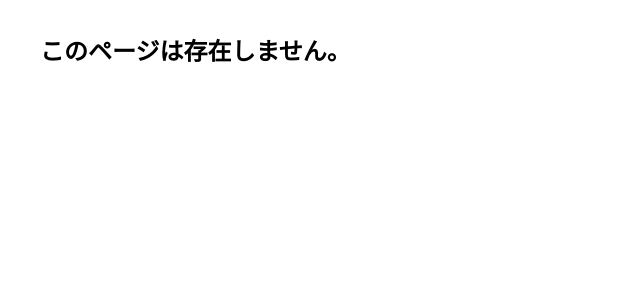
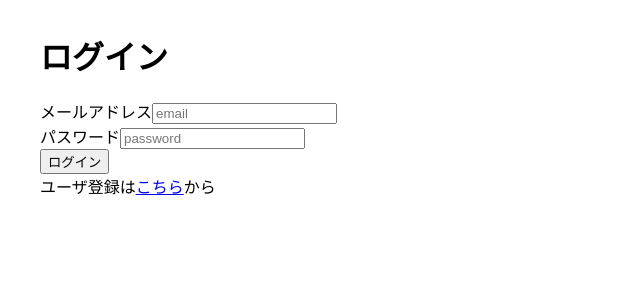
Before and after one commit to lil-program/InstaClothes, a React (Vite) app in the folder front/: page /login in a window 1280 px wide. Shown: the top 300 px of the page, without its empty margins (0-640 px from the left). Built offline with nearby package versions, Linux system fonts and the light colour scheme; no server answers.

Commit message:
login画面実装、tokenゲット

```diff
--- a/front/src/App.jsx
+++ b/front/src/App.jsx
@@ -3,10 +3,11 @@ import axios from "axios";
 import { useEffect, useState } from "react";
 import { Route, Routes } from 'react-router-dom';
 
-import SignUp from './SignUp';
+import SignUp from './pages/SignUp';
 import { AuthProvider } from './context/AuthContext';
 import NoMatch from './routes/NoMatch';
 import { Home } from './pages/Home';
+import { Login } from './pages/Login';
 
 // import { BrowserRouter, Link, Switch, Route } from "react-router-dom";
 
@@ -23,7 +24,7 @@ function App() {
       <div style={{ margin: '2em' }}>
           <Routes>
             <Route path="/signup" element={<SignUp />} />
-            {/* <Route path="/login" element={<Login />} /> */}
+            <Route path="/login" element={<Login />} />
             <Route path="/home" element={<Home />} />
             <Route path="*" element={<NoMatch />} />
           </Routes>
--- a/front/src/SignUp.jsx
+++ /dev/null
@@ -1,41 +0,0 @@
-import { useRef } from 'react';
-import { createUserWithEmailAndPassword } from "firebase/auth";
-
-import { auth } from "./FirebaseConfig";
-
-const SignUp = () => {
-
-  const emailRef = useRef(null);
-  const emailPassword = useRef(null);
-  const handleSubmit = (event) => {
-    event.preventDefault();
-    const { email, password } = event.target.elements;
-    createUserWithEmailAndPassword(auth, email.value, password.value);
-  };
-
-  return (
-    <div>
-      <h1>ユーザ登録</h1>
-      <form onSubmit={handleSubmit}>
-        <div>
-          <label>メールアドレス</label>
-          <input name="email" type="email" placeholder="email" ref={emailRef} />
-        </div>
-        <div>
-          <label>パスワード</label>
-          <input
-            name="password"
-            type="password"
-            placeholder="password"
-            ref={emailPassword}
-          />
-        </div>
-        <div>
-          <button>登録</button>
-        </div>
-      </form>
-    </div>
-  );
-};
-
-export default SignUp;
--- a/front/src/context/AuthContext.jsx
+++ b/front/src/context/AuthContext.jsx
@@ -16,7 +16,6 @@ export function AuthProvider({ children }) {
 
   useEffect(() => {
     const unsubscribed = auth.onAuthStateChanged((user) => {
-      console.log(user)
       setUser(user);
     });
     return () => {
--- a/front/src/pages/SignUp.jsx
+++ b/front/src/pages/SignUp.jsx
@@ -0,0 +1,41 @@
+import { useRef } from 'react';
+import { createUserWithEmailAndPassword } from "firebase/auth";
+
+import { auth } from "../FirebaseConfig";
+
+const SignUp = () => {
+
+  const emailRef = useRef(null);
+  const emailPassword = useRef(null);
+  const handleSubmit = (event) => {
+    event.preventDefault();
+    const { email, password } = event.target.elements;
+    createUserWithEmailAndPassword(auth, email.value, password.value);
+  };
+
+  return (
+    <div>
+      <h1>ユーザ登録</h1>
+      <form onSubmit={handleSubmit}>
+        <div>
+          <label>メールアドレス</label>
+          <input name="email" type="email" placeholder="email" ref={emailRef} />
+        </div>
+        <div>
+          <label>パスワード</label>
+          <input
+            name="password"
+            type="password"
+            placeholder="password"
+            ref={emailPassword}
+          />
+        </div>
+        <div>
+          <button>登録</button>
+        </div>
+      </form>
+    </div>
+  );
+};
+
+export default SignUp;
--- a/front/src/pages/login.jsx
+++ b/front/src/pages/login.jsx
@@ -0,0 +1,47 @@
+import { Link } from 'react-router-dom';
+import { signInWithEmailAndPassword } from '@firebase/auth';
+
+import { auth } from "../FirebaseConfig";
+
+
+const Login = () => {
+    const handleSubmit = async (event) => {
+        event.preventDefault();
+        const { email, password } = event.target.elements;
+        try {
+        const userCredential = await signInWithEmailAndPassword(auth, email.value, password.value);
+        const user = userCredential.user;
+        console.log('User logged in:', user);
+        // アクセストークンを取得
+        const token = await user.getIdToken();
+        console.log('Token:', token);
+        } catch (error) {
+        console.error("Error signing in:", error);
+        }
+    };
+
+    return (
+        <div>
+        <h1>ログイン</h1>
+        <form onSubmit={handleSubmit}>
+            <div>
+            <label>メールアドレス</label>
+            <input name="email" type="email" placeholder="email" />
+            </div>
+            <div>
+            <label>パスワード</label>
+            <input name="password" type="password" placeholder="password" />
+            </div>
+            <div>
+            <button>ログイン</button>
+            </div>
+            <div>
+            ユーザ登録は<Link to={'/signup'}>こちら</Link>から
+            </div>
+        </form>
+        </div>
+    );
+};
+
+
+export { Login };
```
